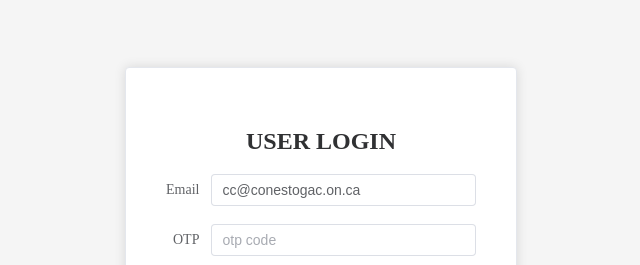
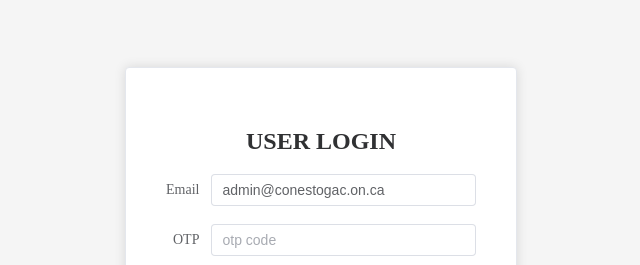
Before and after one commit to abcxdynamo/Big_Data_Programming-Group03, a Vue app in the folder web/: page /login in a window 1280 px wide. Shown: the part 205-470 px from the top of the page, without its empty margins (319-959 px from the left). Built offline with nearby package versions, Linux system fonts and the light colour scheme.

Commit message:
Update Login.vue

```diff
--- a/web/src/views/Login.vue
+++ b/web/src/views/Login.vue
@@ -46,7 +46,7 @@ export default {
   data() {
     return {
       loginForm: {
-        email: 'cc@conestogac.on.ca',
+        email: 'admin@conestogac.on.ca',
         otp: '',
       },
       // sendOtpBtnDisabled: true,
```
